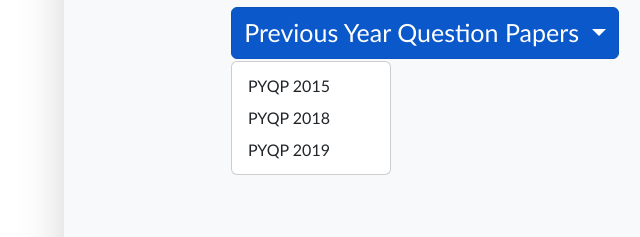
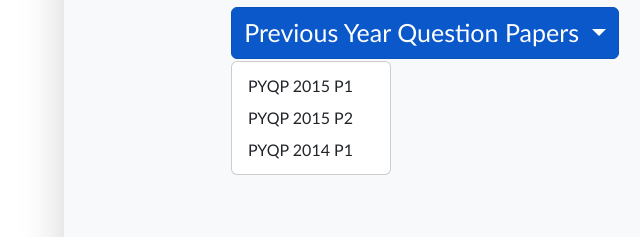
Before and after one commit to 1204yashika/CSPrep, a website: page client/Home.html in a window 1280 px wide. Both pictures are taken after a click on the button "Previous Year Question Papers". Shown: the part 563-800 px from the top of the page, 0-640 px from the left. Drawn offline with nearby package versions, Linux system fonts and the light colour scheme; a web font is replaced by a local one.

Commit message:
new paper added

```diff
--- a/client/Home.html
+++ b/client/Home.html
@@ -59,9 +59,9 @@
           Previous Year Question Papers
         </button>
         <ul class="dropdown-menu">
-          <li><a class="dropdown-item" href="#" onclick="document.location.href='takeexam?eid=GATE15P1&randomstring='">PYQP 2015</a></li>
-          <li><a class="dropdown-item" href="#">PYQP 2018</a></li>
-          <li><a class="dropdown-item" href="#">PYQP 2019</a></li>
+          <li><a class="dropdown-item" href="#" onclick="document.location.href='takeexam?eid=GATE15P1&randomstring='">PYQP 2015 P1</a></li>
+          <li><a class="dropdown-item" href="#" onclick="document.location.href='takeexam?eid=GATE15P2&randomstring='">PYQP 2015 P2</a></li>
+          <li><a class="dropdown-item" href="#" onclick="document.location.href='takeexam?eid=GATE14P1&randomstring='">PYQP 2014 P1</a></li>
         </ul>
         <button type="button" class="btn btn-primary opt1" onclick="document.location.href='takeexam?eid=GATE15P1&randomstring='">
           Customize Questions Test
```
Also changed, not shown: client/Images/I501.png (added), client/Images/I502.png (added), client/Images/I503.png (added), client/Images/I504.png (added), client/Images/I505.png (added), client/Images/I506.png (added), client/Images/I507.png (added), client/Images/I508.png (added), client/Images/I509.png (added), client/Images/I510.png (added), client/Images/I511.png (added), client/Images/I512.png (added), client/Images/I513.png (added).
